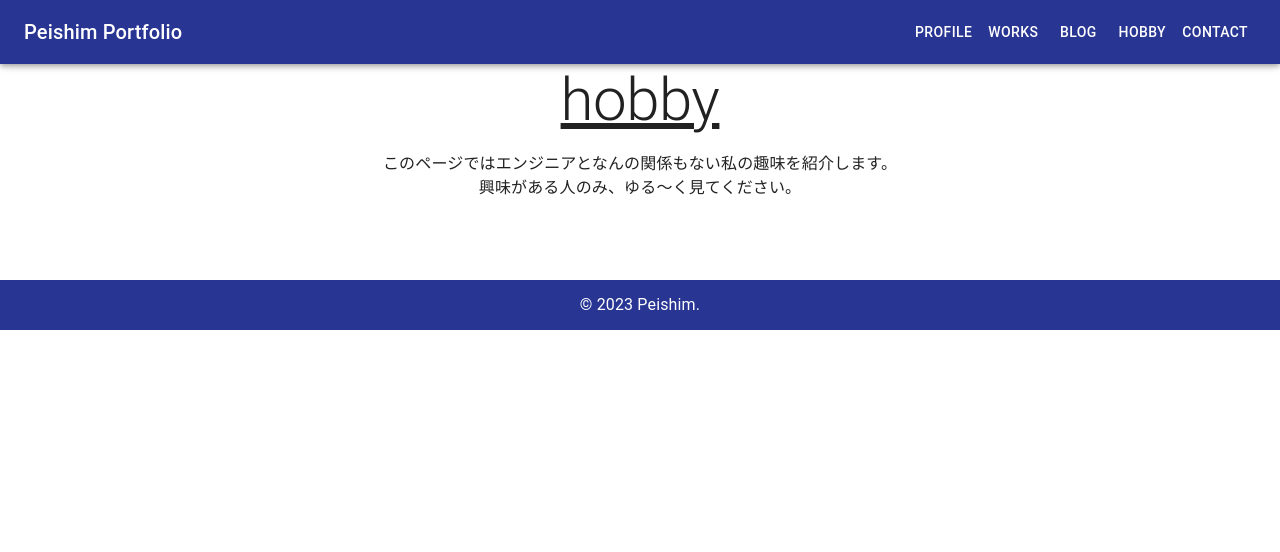
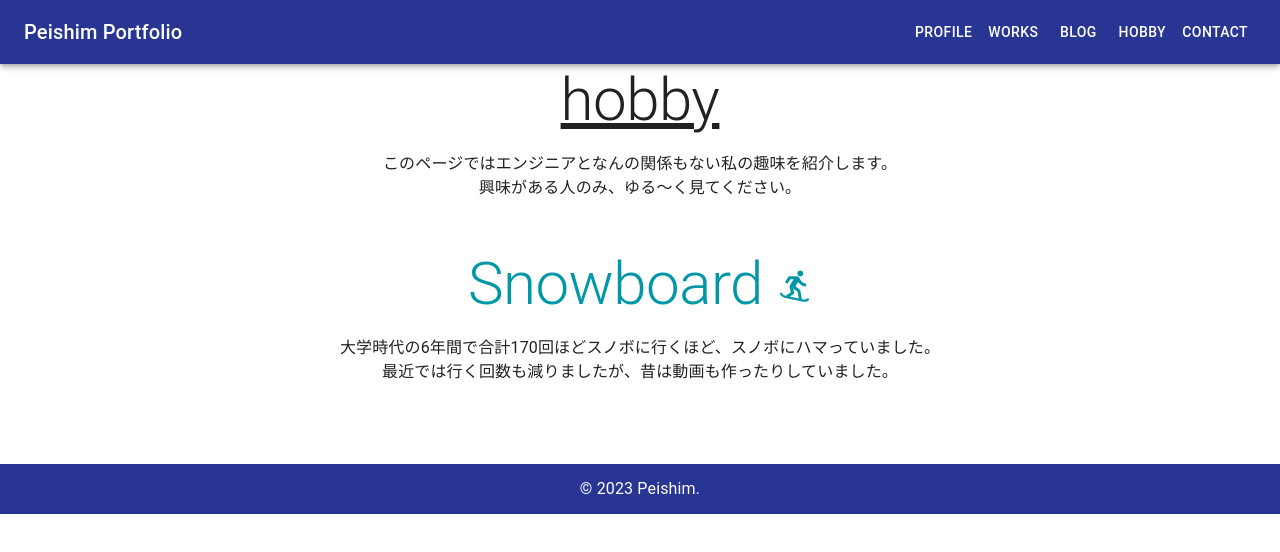
Before and after one commit to shimpei1494/pei-portfolio, a Next.js app: page /hobby in a window 1280 px wide. Shown: the top 552 px of the page. Built offline with nearby package versions, Linux system fonts and the light colour scheme.

Commit message:
スノボのyoutubeが表示されるように

```diff
--- /dev/null
+++ b/components/SnowYoutube/index.tsx
@@ -0,0 +1,12 @@
+import YouTube from "react-youtube";
+
+type Props = {
+  url: string
+};
+
+export function SnowYoutube() {
+
+  return (
+    <YouTube videoId="aFjI7OqTL70" />
+  );
+}
--- a/pages/hobby.tsx
+++ b/pages/hobby.tsx
@@ -1,7 +1,9 @@
+import { Snowboarding } from "@mui/icons-material"
 import { Box, Container, Typography } from "@mui/material"
 import { Footer } from "../components/layouts/Footer"
 import Header from "../components/layouts/Header"
 import { HeadTag } from "../components/layouts/HeadTag"
+import { SnowYoutube } from "../components/SnowYoutube"
 
 function Hobby() {
   return (
@@ -19,6 +21,14 @@ function Hobby() {
             興味がある人のみ、ゆる〜く見てください。
           </Typography>
         </Box>
+        <Typography variant="h2" align='center' color='secondary' mb={2}>
+          Snowboard <Snowboarding fontSize="large" />
+        </Typography>
+        <Typography align="center">
+          大学時代の6年間で合計170回ほどスノボに行くほど、スノボにハマっていました。<br/>
+          最近では行く回数も減りましたが、昔は動画も作ったりしていました。
+        </Typography>
+        <SnowYoutube />
       </Container>
       <Footer />
     </main>
```
